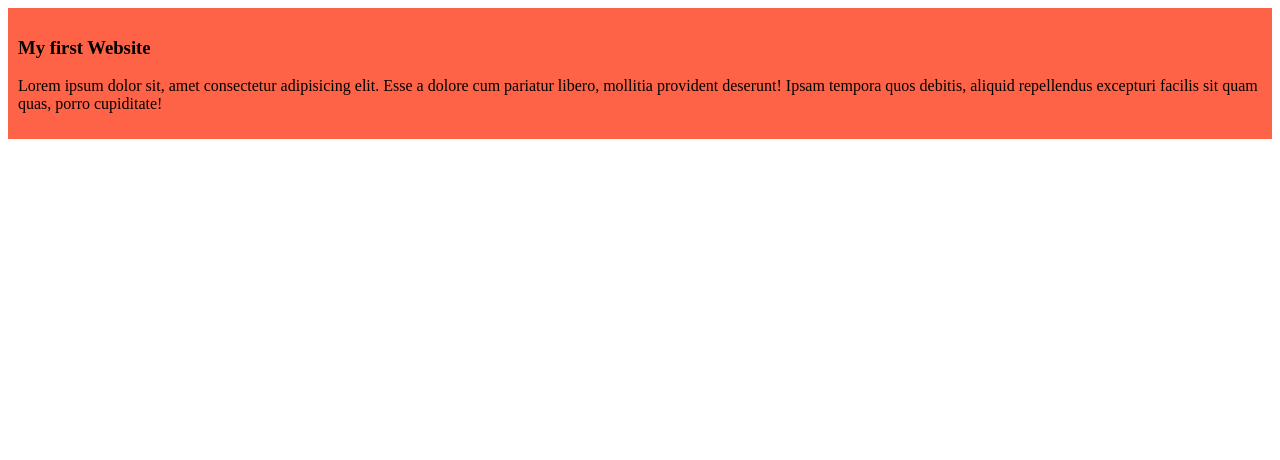
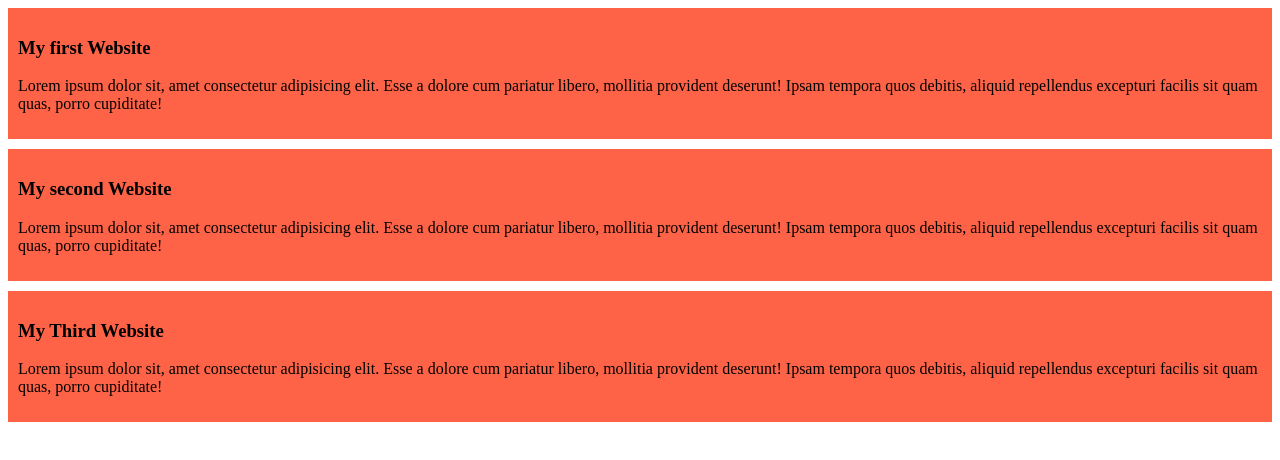
Before and after one commit to emon-hossain1001/my-simple-website, a plain HTML site: page index.html in a window 1280 px wide. Drawn offline with Linux system fonts and the light colour scheme.

Commit message:
added the second and third blog

```diff
--- a/Styles/blog.css
+++ b/Styles/blog.css
@@ -1,4 +1,5 @@
 div{
     background-color: tomato;
     padding: 10px;
+    margin-bottom: 10px;
 }
--- a/index.html
+++ b/index.html
@@ -11,5 +11,13 @@
         <h3>My first Website</h3>
         <p>Lorem ipsum dolor sit, amet consectetur adipisicing elit. Esse a dolore cum pariatur libero, mollitia provident deserunt! Ipsam tempora quos debitis, aliquid repellendus excepturi facilis sit quam quas, porro cupiditate!</p>
     </div>
+    <div>
+        <h3>My second Website</h3>
+        <p>Lorem ipsum dolor sit, amet consectetur adipisicing elit. Esse a dolore cum pariatur libero, mollitia provident deserunt! Ipsam tempora quos debitis, aliquid repellendus excepturi facilis sit quam quas, porro cupiditate!</p>
+    </div>
+    <div>
+        <h3>My Third Website</h3>
+        <p>Lorem ipsum dolor sit, amet consectetur adipisicing elit. Esse a dolore cum pariatur libero, mollitia provident deserunt! Ipsam tempora quos debitis, aliquid repellendus excepturi facilis sit quam quas, porro cupiditate!</p>
+    </div>
 </body>
 </html>
```
